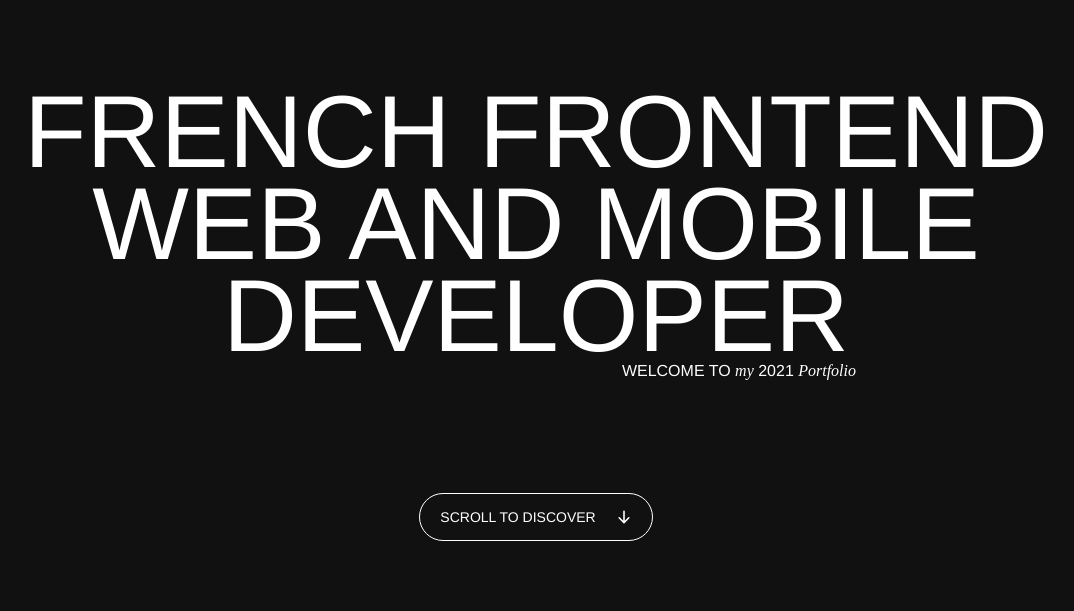
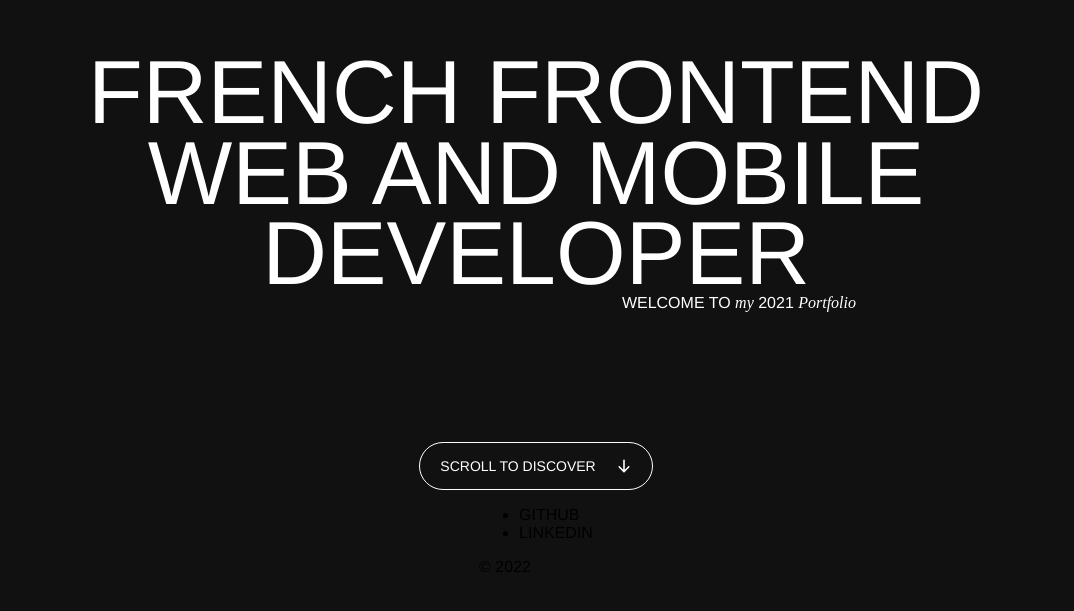
Before and after one commit to enzo-mourany/portfolio, a Next.js app: page /HomePage in a window 1280 px wide. Shown: the part 143-754 px from the top of the page, without its empty margins (104-1178 px from the left). Built offline with nearby package versions, Linux system fonts and the light colour scheme.

Commit message:
added footer to homepage

```diff
--- a/pages/HomePage.jsx
+++ b/pages/HomePage.jsx
@@ -27,6 +27,23 @@ export default function HomePage() {
                     </div>
                 </div>
             </div>
+            <footer>
+                <div className={styles.left}>
+                    <ul className={styles.links}>
+                        <li>
+                            <a>GITHUB</a>
+                        </li>
+                        <li>
+                            <a>LINKEDIN</a>
+                        </li>
+                    </ul>
+                </div>
+                <div className={styles.right}>
+                    <div className={styles.year}>
+                        <p>© 2022</p>
+                    </div>
+                </div>
+            </footer>
         </div>
     );
 }
--- a/styles/homepage.module.scss
+++ b/styles/homepage.module.scss
@@ -26,7 +26,7 @@
         .title {
             text-align: center;
             h3 {
-                font-size: 8vw;
+                font-size: 7vw;
                 font-weight: 400;
                 color: #fff;
                 font-family: PP, helvetica, arial, sans-serif;
```
